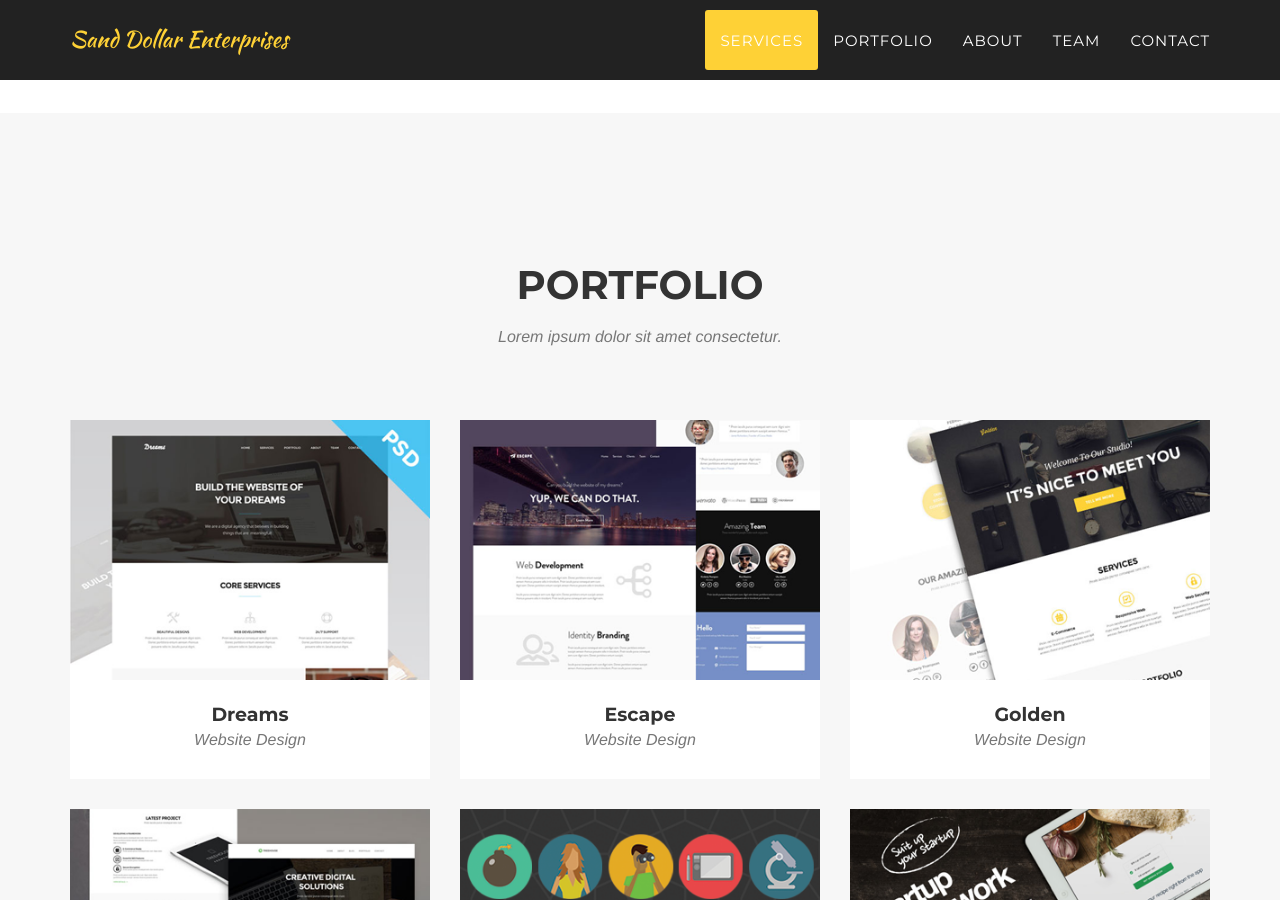
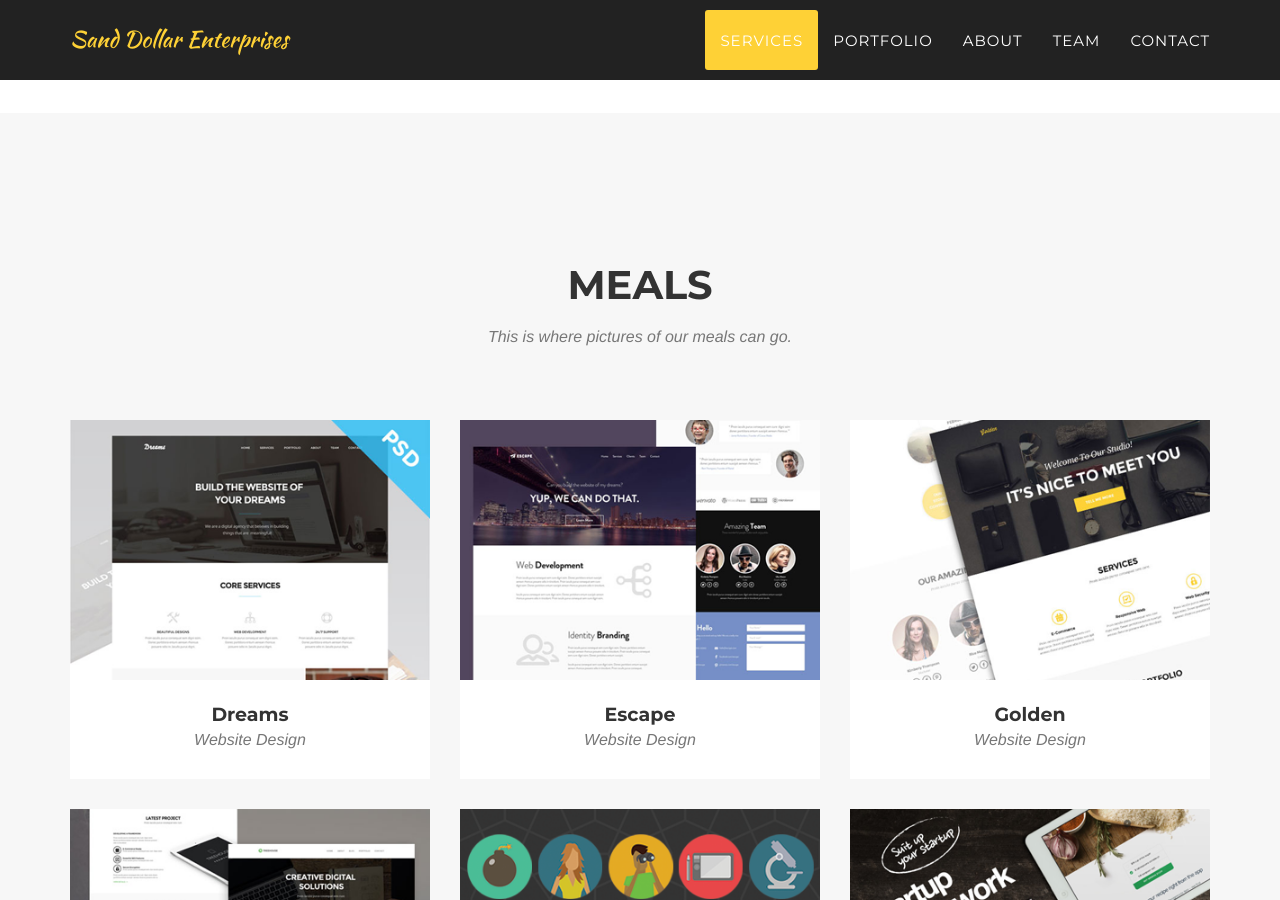
Before and after one commit to Gtsui091/SandDollarEnterpirses.github.io, a Jekyll site: the page built from index.html, in a window 1280 px wide and 900 px high, scrolled down 1382 px. Built offline with Jekyll 4.4.1, drawn with Linux system fonts in a browser that asks for light colours; some web fonts are replaced.

Commit message:
Added rough description

```diff
--- a/_includes/portfolio_grid.html
+++ b/_includes/portfolio_grid.html
@@ -3,8 +3,8 @@
         <div class="container">
             <div class="row">
                 <div class="col-lg-12 text-center">
-                    <h2 class="section-heading">Portfolio</h2>
-                    <h3 class="section-subheading text-muted">Lorem ipsum dolor sit amet consectetur.</h3>
+                    <h2 class="section-heading">Meals</h2>
+                    <h3 class="section-subheading text-muted">This is where pictures of our meals can go.</h3>
                 </div>
             </div>
             <div class="row">
```
